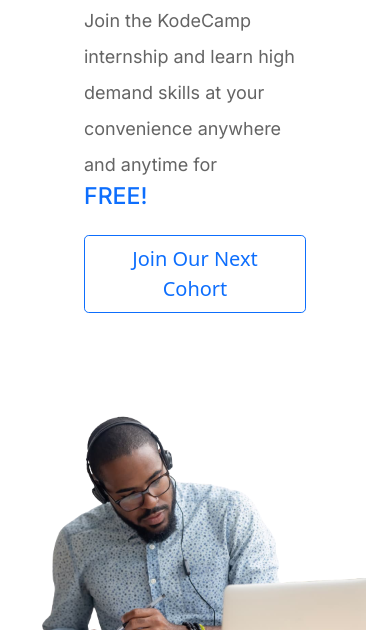
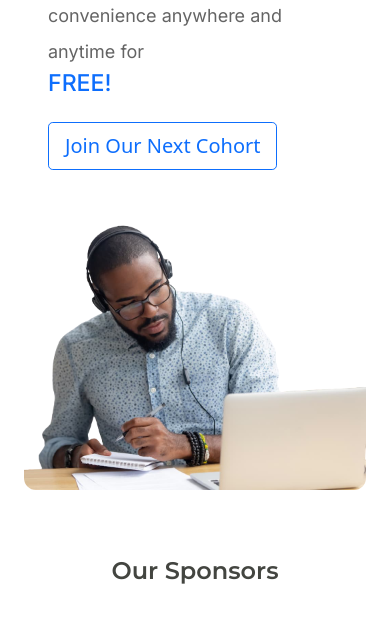
Before and after one commit to Malvin-mi/testcarbon, a plain HTML site: page index.html in a window 390 px wide. Shown: the part 333-963 px from the top of the page. Drawn offline with nearby package versions, Linux system fonts and the light colour scheme.

Commit message:
new additions

```diff
--- a/index.html
+++ b/index.html
@@ -56,7 +56,7 @@
             <section class="home-first-section">
                 <div class="container">
                     <div class="row">
-                        <div class="col-lg-8 col-sm-12  p-5">
+                        <div class="col-lg-8 col-sm-12  p-lg-5 p-md-5 p-sm-0">
                             <div class="container mt-5">
                                 <h3 class="header-one">Invest In Your Knowledge and Future</h3>
                                 <h3 class="mt-4 body-three">Join the KodeCamp internship and learn high demand skills at your convenience anywhere and anytime for <span class="text-primary"><h3>FREE!</h3></span></h3>
@@ -138,33 +138,7 @@
 
                         </div>
                     </div>
-                    <div class="row mt-4 d-flex justify-content-evenly text-center">
-                        <!-- <div class="mt-4 col-lg-5 col-sm-5 d-flex justify-content-between align-content-center flex-column bg-light pt-5 px-3 pb-3 ">
-                            <div class="text-center mb-2">
-                                <img src="./Images/Home/expert 1.png" alt="first expert image" srcset="" class="img-fluid">
-
-                            </div>
-
-                            <h3 class="text-center header-three">Learn from Experts </h3>
-                            <h3 class="text-center home-fs-20 text-muted">At Kodecamp, you gain access to enough knowledge to kicstart your tech career and aid your success in yoir chosen field.</h3>
-
-
-
-
-                        </div>
-                        <div class="mt-4 col-lg-5 col-sm-5 d-flex justify-content-center align-content-center flex-column bg-light pt-5 px-3 pb-3">
-                            <div class="text-center mb-8">
-                                <img src="./Images/Home/working-man 1.png" alt="working man image" srcset="" class="img-fluid">
-
-                            </div>
-
-                            <h3 class="text-center header-three">Paid Internships  </h3>
-                            <h3 class="text-center home-fs-20 text-muted">Stand the chance to intern with some of our partners to kick-start your career in tech.
-                            </h3>
-
-                        </div> -->
-
-                    </div>
+
                     <div class="row text-center d-flex justify-content-between ">
 
                         <div class="col-11 col-lg-5 col-md-10 mx-auto  mb-4">
```
